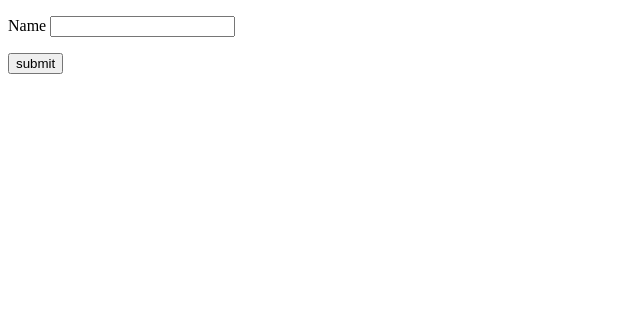
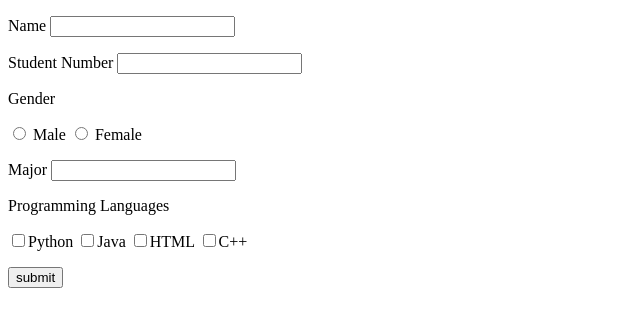
Before and after one commit to CSID-DGU/2022-1-OSSPrac-One-6, a Flask app: page / in a window 1280 px wide. Shown: the top 327 px of the page, without its empty margins (0-640 px from the left). Run offline with Flask 2, Linux system fonts and the light colour scheme.

Commit message:
ADD input_info

```diff
--- a/HW3/app/templates/input_info.html
+++ b/HW3/app/templates/input_info.html
@@ -3,11 +3,31 @@
    <body>
 
       <form action = "/result" method = "POST">
+         <!-- 이름 -->
          <p>Name <input type = "text" name = "Name" /></p>
+
          <!-- 학번 -->
+         <p>Student Number <input type = "text" name = "Student Number" /></p>
+
          <!-- 성별 -->
+         <p>Gender</p>
+         <div>
+            <input type = "radio" name = "Gender" id="Male" value="Male"  />
+            <label for="Male">Male</label>
+
+            <input type = "radio" name = "Gender" id="FeMale" value="FeMale"  />
+            <label for="FeMale">Female</label>
+         </div>
+
          <!-- 학과 -->
+         <p>Major <input type = "text" name = "Major" /></p>
+
          <!-- 프로그래밍 언어 -->
+         <p>Programming Languages</p>
+         <label><input type = "checkbox" name = "Programming Languages" value="Python">Python</label>
+         <label><input type = "checkbox" name = "Programming Languages" value="Java">Java</label>
+         <label><input type = "checkbox" name = "Programming Languages" value="HTML">HTML</label>
+         <label><input type = "checkbox" name = "Programming Languages" value="C++">C++</label>
          <p><input type = "submit" value = "submit" /></p>
       </form>
 
```
